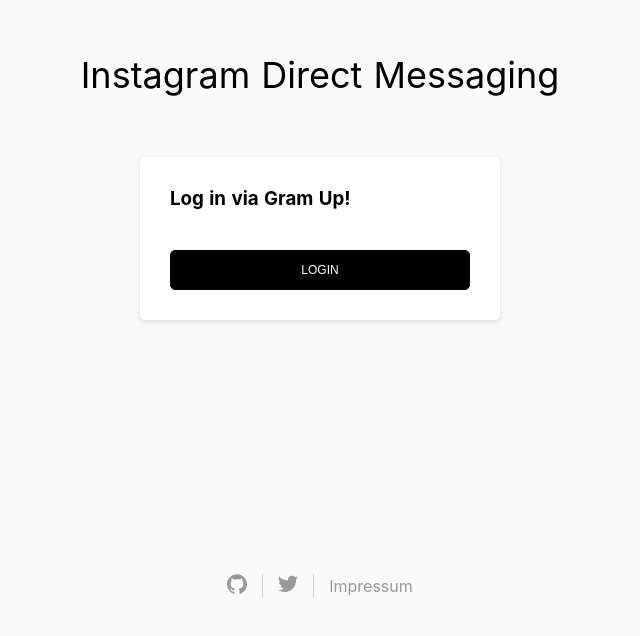
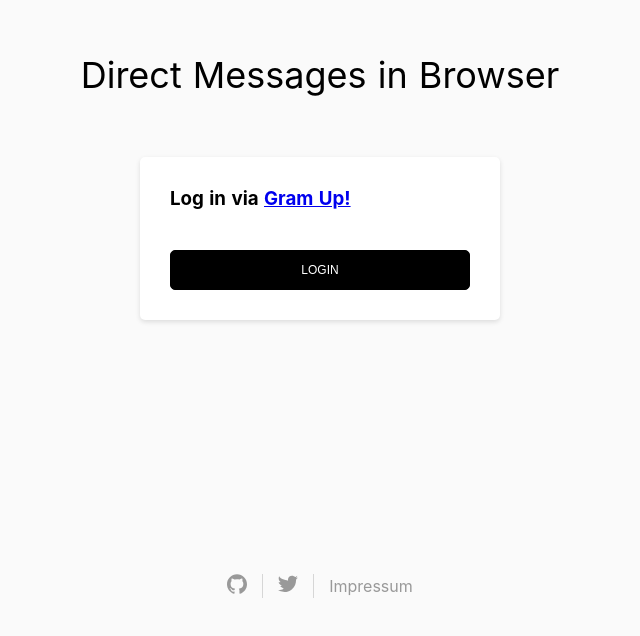
Before and after one commit to hummans/gramup-dm, a Nuxt app in the folder vue/: page /login in a window 1280 px wide. Shown: the part 164-800 px from the top of the page, without its empty margins (320-960 px from the left). Built offline with nearby package versions, Linux system fonts and the light colour scheme.

Commit message:
login: GramUp install link

```diff
--- a/vue/pages/login.vue
+++ b/vue/pages/login.vue
@@ -1,9 +1,11 @@
 <template>
   <div>
     <section class="container">
-      <h1>Instagram Direct Messaging</h1>
+      <h1>Direct Messages in Browser</h1>
       <form @submit.prevent="onSubmit">
-        <h3>Log in via Gram Up!</h3>
+        <h3>
+          Log in via <a href="https://get.gramup.me" target="_blank">Gram Up!</a>
+        </h3>
         <br />
         <div v-if="error" class="error">{{ error }}</div>
         <h4 v-if="username">@{{ username }}</h4>
```
